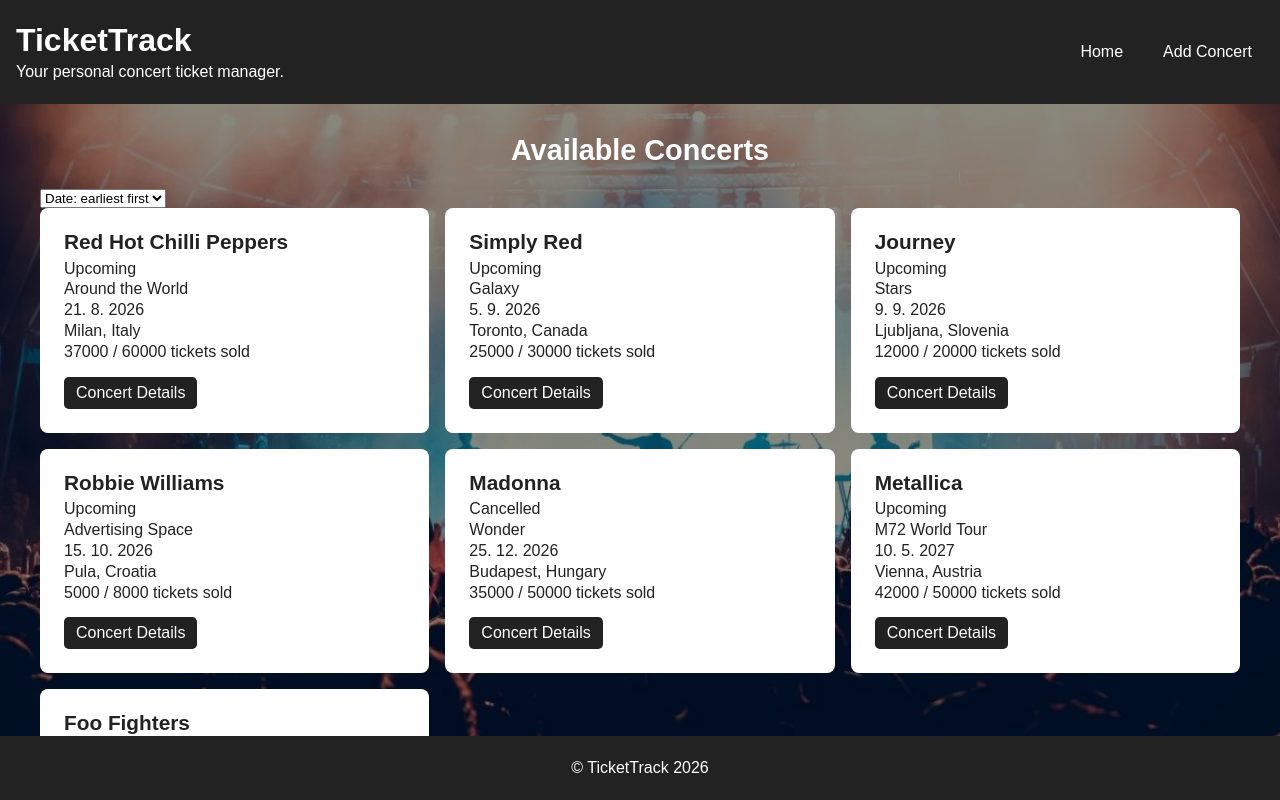
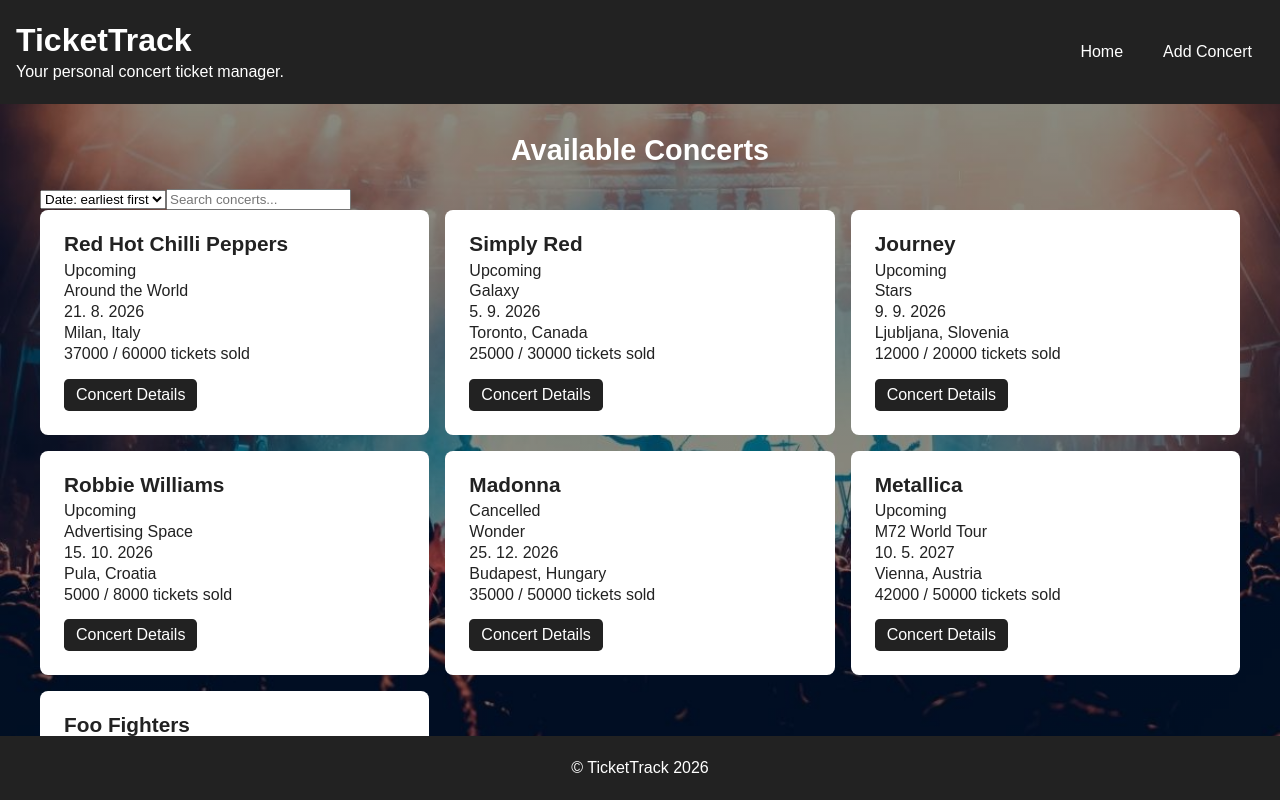
Before and after one commit to Spiritus93/TicketTrack, a React (Vite) app: page / in a window 1280 px wide. Built offline with nearby package versions, Linux system fonts and the light colour scheme; data requests are answered from the project's data file.

Commit message:
Added search bar and a condition when edit button is visible

```diff
--- a/src/pages/ConcertDetails/ConcertDetails.jsx
+++ b/src/pages/ConcertDetails/ConcertDetails.jsx
@@ -82,7 +82,9 @@ const ConcertDetails = () => {
                 <p>{concert?.description}</p>
 
                 <div className="concert-details-actions">
-                    <button className="edit-button" onClick={handleEdit}>Edit Concert</button>
+                    {concertStatus !== "Completed" && (
+                        <button className="edit-button" onClick={handleEdit}>Edit Concert</button>
+                    )}
                     <button className="delete-button" onClick={handleDelete}>
                         Delete Concert
                     </button>
--- a/src/pages/Home/Home.jsx
+++ b/src/pages/Home/Home.jsx
@@ -8,7 +8,19 @@ const Home = () => {
 
     const [sortOption, setSortOption] = useState("date-asc");
 
-    const sortedConcerts = [...concerts].sort((a, b) => {
+    const [searchTerm, setSearchTerm] = useState("");
+
+    const filteredConcerts = concerts.filter((concert) => {
+        const search = searchTerm.toLowerCase();
+
+        return (
+            concert.artist.toLowerCase().includes(search) ||
+            concert.tour.toLowerCase().includes(search) ||
+            concert.location.toLowerCase().includes(search)
+        );
+    });
+
+    const sortedConcerts = [...filteredConcerts].sort((a, b) => {
         if (sortOption === "date-asc") {
             return new Date(a.date) - new Date(b.date);
         }
@@ -53,6 +65,12 @@ const Home = () => {
                     <option value="artist-asc">Artist: A-Z</option>
                     <option value="artist-desc">Artist: Z-A</option>
                 </select>
+                <input
+                    type="text"
+                    placeholder="Search concerts..."
+                    value={searchTerm}
+                    onChange={(event) => setSearchTerm(event.target.value)}
+                />
                 <div className="concerts-grid">
                     {sortedConcerts.map((concert) => (
                         <ConcertCard
```
